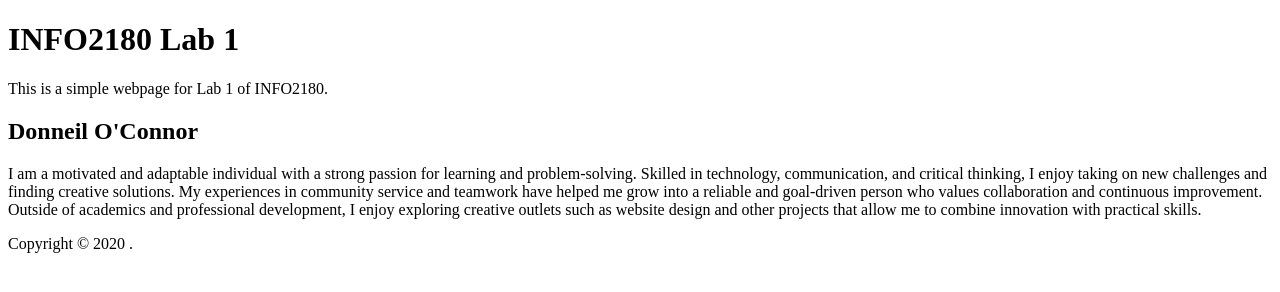
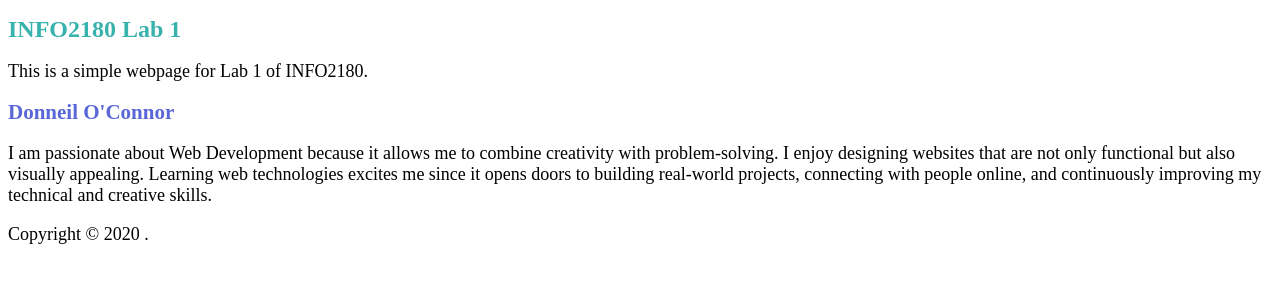
Before and after one commit to deesitech/info2180_lab1, a plain HTML site: page index.html in a window 1280 px wide. Drawn offline with Linux system fonts and the light colour scheme.

Commit message:
Added new feature

```diff
--- a/index.html
+++ b/index.html
@@ -1,6 +1,7 @@
 <!DOCTYPE html>
 <html lang="en">
 <head>
+    <link rel="stylesheet" href="styles.css">
     <meta charset="UTF-8">
     <meta name="viewport" content="width=device-width, initial-scale=1.0">
     <meta http-equiv="X-UA-Compatible" content="ie=edge">
@@ -13,7 +14,11 @@
     </header>
     <main>
         <h2>Donneil O'Connor</h2>
-        <p>I am a motivated and adaptable individual with a strong passion for learning and problem-solving. Skilled in technology, communication, and critical thinking, I enjoy taking on new challenges and finding creative solutions. My experiences in community service and teamwork have helped me grow into a reliable and goal-driven person who values collaboration and continuous improvement. Outside of academics and professional development, I enjoy exploring creative outlets such as website design and other projects that allow me to combine innovation with practical skills. </p>
+        <p> I am passionate about Web Development because it allows me
+            to combine creativity with problem-solving. I enjoy designing websites that are not only
+            functional but also visually appealing. Learning web technologies excites me since it
+            opens doors to building real-world projects, connecting with people online, and
+            continuously improving my technical and creative skills. </p>
     </main>
     <footer>
         <p>Copyright &copy; 2020 <Donneil O'Connor>.</p>
--- /dev/null
+++ b/styles.css
@@ -0,0 +1,13 @@
+h1 {
+    font-size: 24px;
+    color: #38B2AC;
+  }
+
+  h2 {
+    font-size: 21px;
+    color: #5A67D8;
+  }
+
+  p {
+    font-size: 18px;
+  }
```
